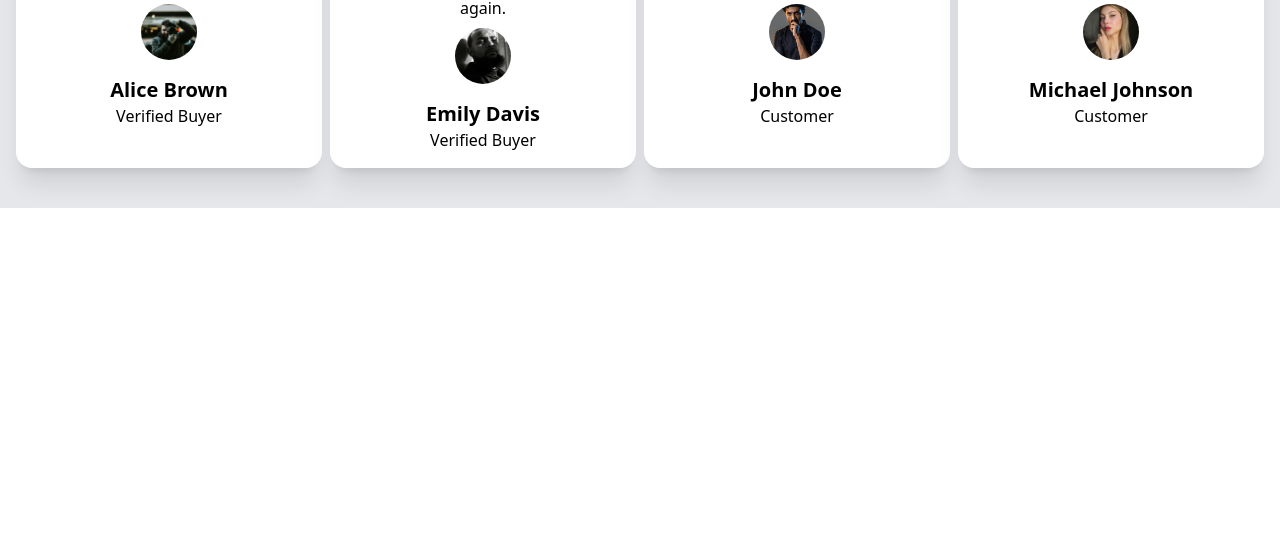
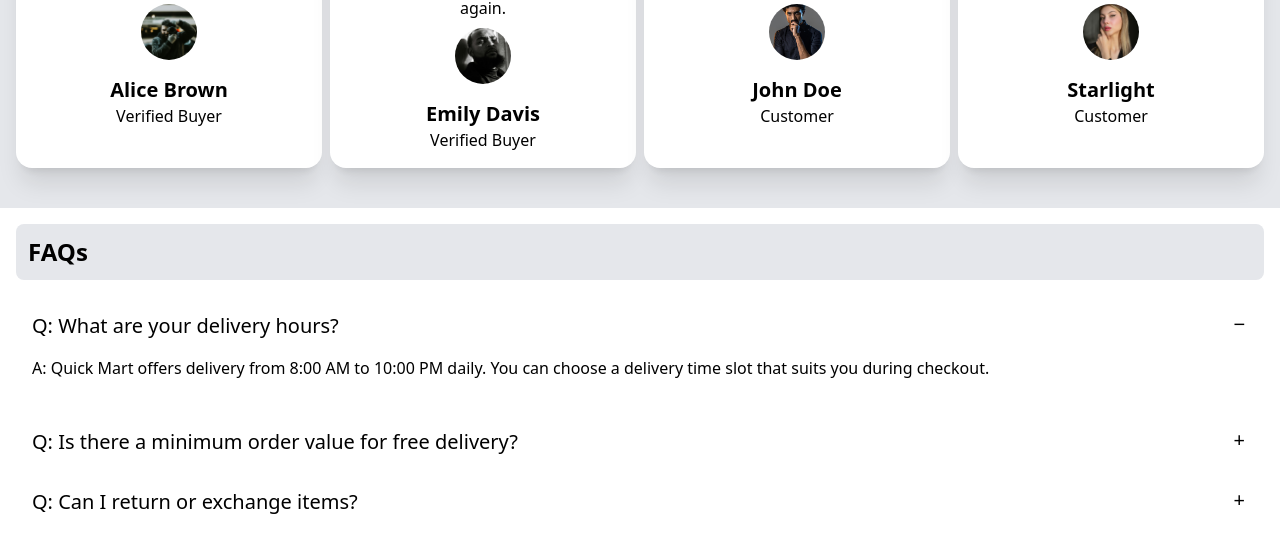
Before and after one commit to milan-sh/quick-mart, a React (Vite) app: page / in a window 1280 px wide. Shown: the part 1189-1734 px from the top of the page. Before the commit the page ends 1397 px from the top, so only its background shows below. Built offline with nearby package versions, Linux system fonts and the light colour scheme; no server answers.

Commit message:
add accordian

```diff
--- a/src/pages/Home.jsx
+++ b/src/pages/Home.jsx
@@ -136,7 +136,7 @@ const Home = () => {
         </div>
       </div>
       <div className="p-4 bg-gray-200">
-        <HeadingCard category="Loved by customers" className="bg-white"/>
+        <HeadingCard category="Loved by customers" className="bg-white" />
         <div className="grid md:grid-cols-4 grid-cols-2 gap-2 py-6">
           {rating.map(
             (user) => (
@@ -149,10 +149,10 @@ const Home = () => {
                 </p>
                 <p className="text-center mt-2">{user.review}</p>
                 <img
-                    src={`/reviewers/${user.imageName}`}
-                    alt={`/reviewers/${user.imageName}`}
-                    className="rounded-full h-14 w-14 object-cover mx-auto mt-2  hover:scale-110 transition duration-700 ease-in-out"
-                  />
+                  src={`/reviewers/${user.imageName}`}
+                  alt={`/reviewers/${user.imageName}`}
+                  className="rounded-full h-14 w-14 object-cover mx-auto mt-2  hover:scale-110 transition duration-700 ease-in-out"
+                />
                 <div className="flex flex-col items-center p-4 text-center">
                   <h2 className="card-title m-0">{user.name}</h2>
                   <p className="font-medium">{user.role}</p>
@@ -164,6 +164,36 @@ const Home = () => {
           )}
         </div>
       </div>
+      <div className="bg-white p-4">
+        <HeadingCard category="FAQs" />
+        <div className="collapse collapse-plus bg-base-200 py-4">
+          <input type="radio" name="my-accordion-3" defaultChecked />
+          <div className="collapse-title text-xl font-medium">
+          Q: What are your delivery hours?
+          </div>
+          <div className="collapse-content">
+            <p>A: Quick Mart offers delivery from 8:00 AM to 10:00 PM daily. You can choose a delivery time slot that suits you during checkout.</p>
+          </div>
+        </div>
+        <div className="collapse collapse-plus bg-base-200">
+          <input type="radio" name="my-accordion-3" />
+          <div className="collapse-title text-xl font-medium">
+          Q: Is there a minimum order value for free delivery?
+          </div>
+          <div className="collapse-content">
+            <p>A: Yes, free delivery is available for orders above $50. For orders below this amount, a small delivery fee will apply.</p>
+          </div>
+        </div>
+        <div className="collapse collapse-plus bg-base-200">
+          <input type="radio" name="my-accordion-3" />
+          <div className="collapse-title text-xl font-medium">
+          Q: Can I return or exchange items?
+          </div>
+          <div className="collapse-content">
+            <p>A: Yes, Quick Mart accepts returns or exchanges within 7 days of delivery, provided the items are in their original packaging and condition. Please contact our support team for assistance.</p>
+          </div>
+        </div>
+      </div>
     </div>
   );
 };
--- a/src/pages/rating.js
+++ b/src/pages/rating.js
@@ -28,7 +28,7 @@ export const rating = [
   },
   {
     id: 4,
-    name: "Michael Johnson",
+    name: "Starlight",
     rating: 5,
     review: "Good value for money and reliable.",
     imageName: "user4.jpg",
```
